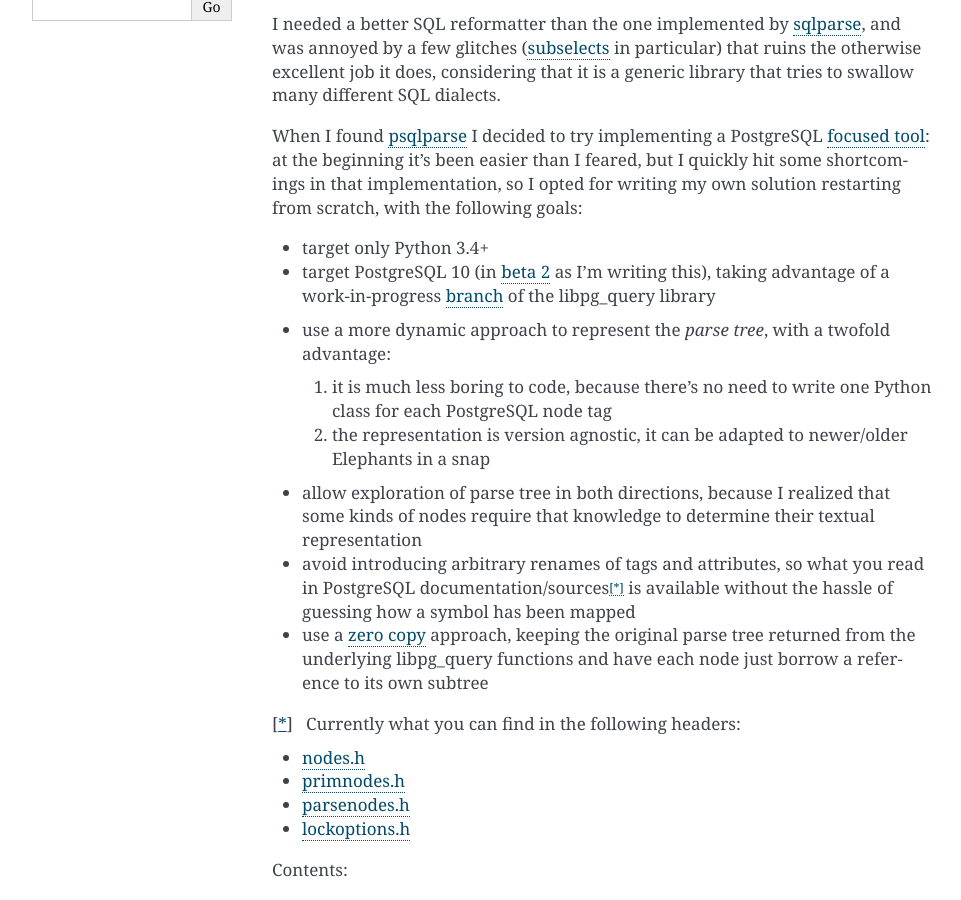
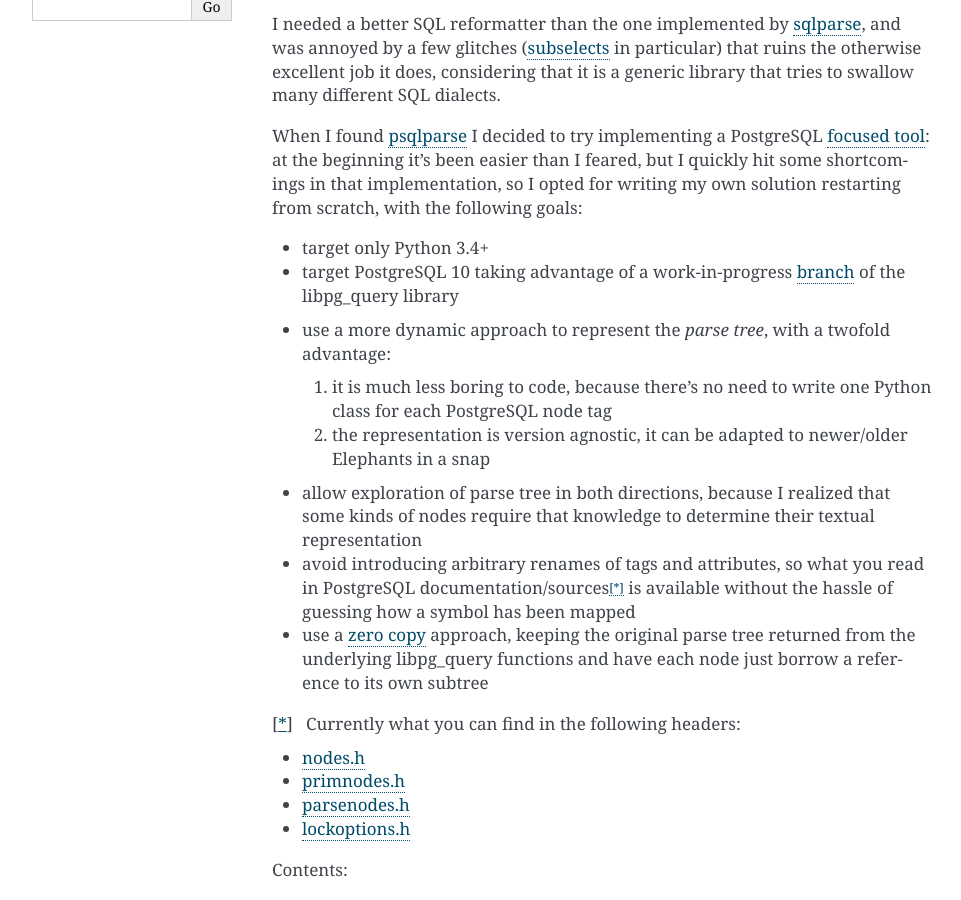
Before and after one commit to lelit/pglast, a Sphinx documentation site: the page built from docs/index.rst, in a window 1280 px wide and 900 px high, scrolled down 351 px. Shown: the whole window, without its empty margins (148-1109 px from the left). Built offline with Sphinx 7.4.7, drawn with Linux system fonts in a browser that asks for light colours.

Commit message:
Drop reference to PG10b2

```diff
--- a/README.rst
+++ b/README.rst
@@ -40,10 +40,9 @@
 
 - target only Python 3.4+
 
-- target PostgreSQL 10 (in `beta 2`__ as I'm writing this), taking advantage of a
-  work-in-progress `branch`__ of the libpg_query library
+- target PostgreSQL 10, taking advantage of a work-in-progress `branch`__ of the libpg_query
+  library
 
-__ https://www.postgresql.org/about/news/1763/
 __ https://github.com/lfittl/libpg_query/tree/10-latest
 
 - use a more dynamic approach to represent the *parse tree*, with a twofold advantage:
--- a/docs/index.rst
+++ b/docs/index.rst
@@ -40,10 +40,9 @@
 
 - target only Python 3.4+
 
-- target PostgreSQL 10 (in `beta 2`__ as I'm writing this), taking advantage of a
-  work-in-progress `branch`__ of the libpg_query library
+- target PostgreSQL 10 taking advantage of a work-in-progress `branch`__ of the libpg_query
+  library
 
-__ https://www.postgresql.org/about/news/1763/
 __ https://github.com/lfittl/libpg_query/tree/10-latest
 
 - use a more dynamic approach to represent the *parse tree*, with a twofold advantage:
```
